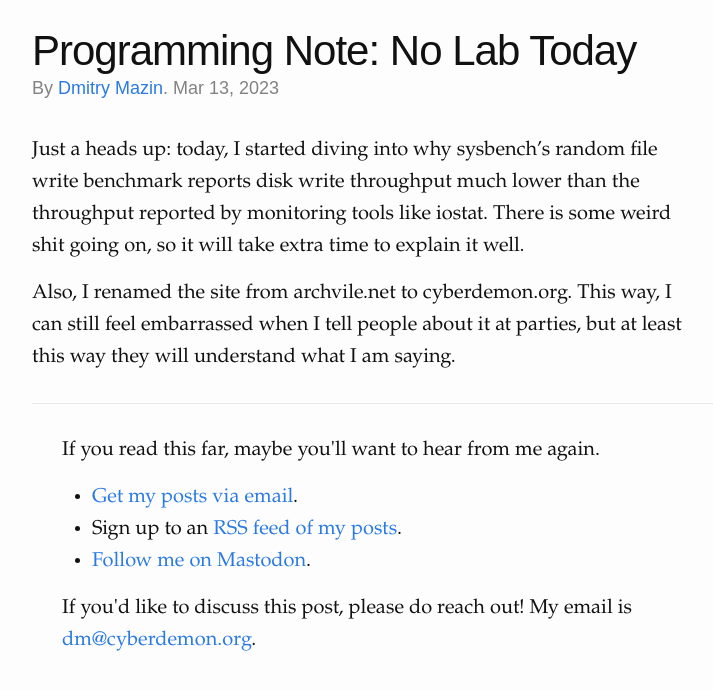
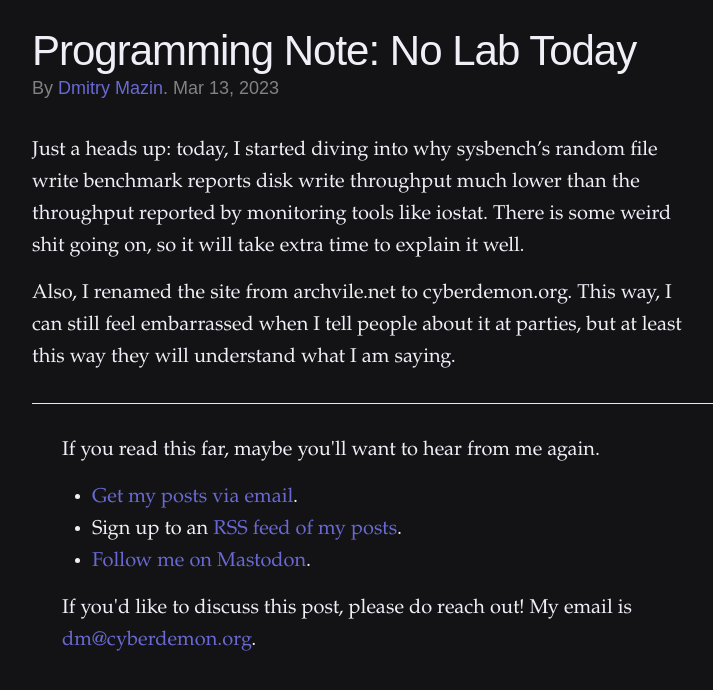
Before and after one commit to dmazin/dmazin.github.io, a Jekyll site: the page built from _posts/2023-03-13-no-lab-today.md, in a window 1280 px wide. Shown: the top 690 px of the page, without its empty margins (238-951 px from the left). Built offline with Jekyll 4.4.1, drawn with Linux system fonts in a browser that asks for light colours.

Commit message:
Update main.css background color and text color, also update link colors.

```diff
--- a/assets/main.css
+++ b/assets/main.css
@@ -32,8 +32,8 @@ body {
  */
 body {
   font: 400 20px/1.6em "Palatino", serif;
-  color: #111;
-  background-color: #fdfdfd;
+  background-color: #131316;
+  color: #f0eff7;
   -webkit-text-size-adjust: 100%;
   -webkit-font-feature-settings: "kern" 1;
   -moz-font-feature-settings: "kern" 1;
@@ -139,14 +139,14 @@ h6 {
  * Links
  */
 a {
-  color: #2a7ae2;
+  color: #6969d3;
   text-decoration: none;
 }
 a:visited {
-  color: #1756a9;
+  color: #414193;
 }
 a:hover {
-  color: #111;
+  color: #8a8ad1;
   text-decoration: underline;
 }
 .social-media-list a:hover {
```
